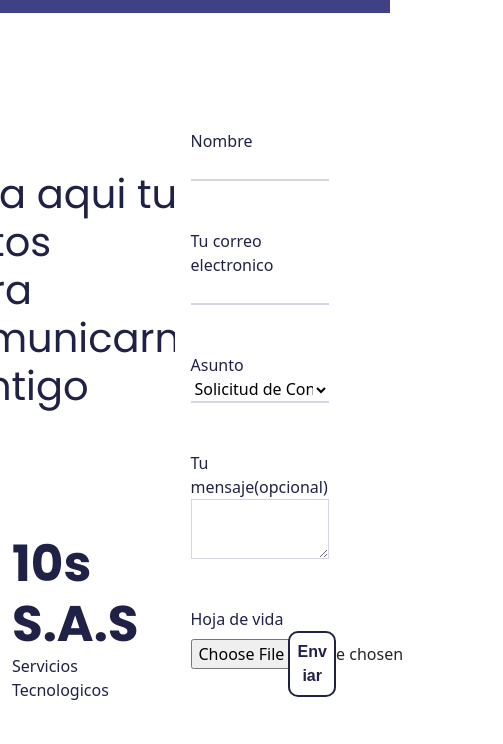
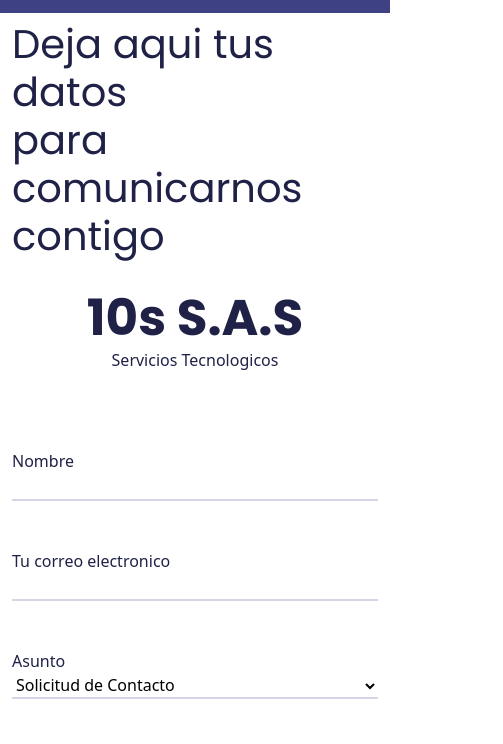
Before and after one commit to HeisenberXx/pagiina-10s-Lina, a plain HTML site: page 10S_Page/contactenos.html in a window 390 px wide. Shown: the part 72-816 px from the top of the page, 503 px wide, since content can reach past the window. Drawn offline with Linux system fonts and the light colour scheme.

Commit message:
Se modifican los Css

```diff
--- a/10S_Page/contactenos.html
+++ b/10S_Page/contactenos.html
@@ -43,7 +43,7 @@
 <body>
 
     <!-- Navigation -->
-    <nav id="navbar" class="navbar navbar-expand-lg fixed-top navbar-dark" aria-label="Main navigation" style="position: relative;">
+    <nav id="navbar" class="navbar navbar-expand-lg fixed-top navbar-dark" aria-label="Main navigation">
         <div class="container">
 
             <!-- Image Logo -->
@@ -55,7 +55,7 @@
                     <tr>
                         <td>
                             <a class="navbar-brand logo-text" href="index.html">
-                                <img class="logo" src="./assets/images/10s_circle.png" alt="about">
+                                <img class="logo" src="./assets/images/10s_circle.png" alt="about" >
                             </a>
                         </td>
                         <td>
@@ -65,12 +65,11 @@
                 </tbody>
             </table>
 
-            <button class="navbar-toggler p-0 border-0" type="button" id="navbarSideCollapse"
-                aria-label="Toggle navigation">
+            <button class="navbar-toggler p-0 border-0" type="button" aria-label="Toggle navigation">
                 <span class="navbar-toggler-icon"></span>
             </button>
 
-            <div class="navbar-collapse offcanvas-collapse" id="navbarsExampleDefault">
+            <div class="navbar-collapse offcanvas-collapse">
                 <ul class="navbar-nav ms-auto navbar-nav-scroll">
                     <li class="nav-item">
                         <a class="nav-link active" aria-current="page" href="index.html#header">Inicio</a>
@@ -93,50 +92,38 @@
                         <a class="nav-link" href="./certificaciones.html">Certificaciones</a>
                     </li>
                     <li class="nav-item">
+						<a class="nav-link" href="./casosdeexito.html">Casos de éxito</a>
+				    </li>
+                    <li class="nav-item">
                         <a class="nav-link" href="index.html#contact">Ubicación</a>
                     </li>
                     <li class="nav-item">
 						<a class="nav-link" href="./contactenos.html">Contáctenos</a>
 				    </li>
                 </ul>
-                <!--
-                    <span class="nav-item social-icons">
-                        <span class="fa-stack">
-                            <a href="#your-link">
-                                <i class="fas fa-circle fa-stack-2x"></i>
-                                <i class="fab fa-facebook-f fa-stack-1x"></i>
-                            </a>
-                        </span>
-                        <span class="fa-stack">
-                            <a href="#your-link">
-                                <i class="fas fa-circle fa-stack-2x"></i>
-                                <i class="fab fa-twitter fa-stack-1x"></i>
-                            </a>
-                        </span>
-                    </span>
-                -->
             </div> <!-- end of navbar-collapse -->
         </div> <!-- end of container -->
-    </nav> <!-- end of navbar -->
+    </nav>
+    <!-- end of navbar -->
 
     <div class="container" style="height: 79.79vh;">
         <div class="row" style="height: 100%;">
-            <div class="col-5 mt-5 mb-5">
+            <div class="col-12  col-md-5 mt-5 mb-5 primeraCol">
                 <div class="card" style="height: 80%">
                     <div class="card-body" style="display: flex; align-items: center; justify-content: center; ">
-                      <h1 style="color: #1f2147;"><aqui class="prueba">Deja aqui tus datos<br>para comunicarnos <br>contigo </h1>
+                      <h1 style="color: #1f2147;" class="prueba">Deja aqui tus datos<br>para comunicarnos <br>contigo </h1>
                     </div>
                 </div>
 
-                <h1 class="mt-2" style="display: flex; justify-content: center; margin-bottom: 0; font-size: 50px; font-weight: 600; color: #1f2147;">10s S.A.S</h1>
+                <h1 class="mt-2 nombreEmpresa" style="display: flex; justify-content: center; margin-bottom: 0; font-size: 50px; font-weight: 600; color: #1f2147;">10s S.A.S</h1>
                 <p style="display: flex; justify-content: center; color: #1f2147;">Servicios Tecnologicos</p>
             </div>
 
 
-            <div class="col-7 mt-1" style="height: 100%; ">
+            <div class="col-12  col-md-7 mt-1" style="height: 100%; ">
                 <div class="card" style="height: 100%;">
                     <div class="card-body">
-                      <div class="row mt-5 justify-content-center">
+                      <div class="row mt-5 justify-content-center formularioInicio">
                         <div class="col-12">
                             <form action="" method="post" class="formulario">
                                 <div class="row">
@@ -145,10 +132,10 @@
                                         <p for="exampleFormControlInput1" class="mt-5">Nombre</p>
                                     </div>
 
-                                    <div class="col-10">
+                                    <div class="col-12 col-md-10">
                                         <input type="text" class="border-top-0 border-start-0 border-end-0" style="outline: none; width: 100%;" id="nombre" required>
                                     </div>
-                                    <div class="col-2"></div>
+                                    <div class="col-sm-2"></div>
 
                                     <!-- Input de correo electroncico -->
 
@@ -156,10 +143,10 @@
                                         <p for="exampleFormControlInput1" class="mt-5">Tu correo electronico</p>
                                     </div>
 
-                                    <div class="col-10">
+                                    <div class="col-12 col-sm-10">
                                         <input type="email" class="border-top-0 border-start-0 border-end-0" style="outline: none; width: 100%;" id="correo" required>
                                     </div>
-                                    <div class="col-2"></div>
+                                    <div class="col-sm-2"></div>
 
                                     <!-- Asunto -->
 
@@ -168,13 +155,13 @@
                                     </div>
 
 
-                                    <div class="col-10">
+                                    <div class="col-12 col-sm-10">
                                         <select name="" id="asunto" style="width: 100%;" class="border-top-0 border-start-0 border-end-0" required>
                                             <option value="Solicitud de Contacto" selected>Solicitud de Contacto</option>
                                             <option value="Postulación Laboral">Postulación Laboral</option>
                                         </select>
                                     </div>
-                                    <div class="col-2"></div>
+                                    <div class="col-sm-2"></div>
 
                                     <!-- Mensaje -->
 
@@ -182,20 +169,20 @@
                                         <p for="exampleFormControlInput1" class="mt-5">Tu mensaje(opcional)</p>
                                     </div>
 
-                                    <div class="col-10">
+                                    <div class="col-12 col-sm-10">
                                         <textarea name="" id="mensaje" style="width: 100%; height: 100%;"></textarea>
                                     </div>
-                                    <div class="col-2"></div>
+                                    <div class="col-sm-2"></div>
 
                                     <!-- Hoja de vida -->
                                     <div class="col-10">
                                         <p for="exampleFormControlInput1" class="mt-5">Hoja de vida</p>
                                     </div>
-                                    <div class="col-6 mt-2">
+                                    <div class="col-12 col-sm-6 mt-2">
                                         <input type="file" id="file" style="border: none">
                                     </div>
 
-                                    <div class="col-6">
+                                    <div class="col-6 btn-enviar">
                                         <button style="width: 65%; border-radius: 10px;" class="boton-enviar" type="submit">Enviar</button>
                                     </div>
                                 </div>
--- a/10S_Page/css/certificaciones.css
+++ b/10S_Page/css/certificaciones.css
@@ -16,3 +16,14 @@
 .swiper-certificadosThumbs .swiper-slide-thumb-active {
   opacity: 1;
 }
+
+.card {
+  height: 100%;
+}
+
+.card-header{
+  justify-content: center;
+  display: flex;
+  height: 82.52;
+  align-items: center;
+}
--- a/10S_Page/css/contactenosNew.css
+++ b/10S_Page/css/contactenosNew.css
@@ -23,10 +23,36 @@ textarea{
     border-color: #3e418438;
 }
 
+.primeraCol{
+    margin-top: 10rem !important;
+}
+
 .prueba{
     font-family: 'Poppins', sans-serif;
     font-weight: 400;
     font-size: 40px;
+}
+
+.formularioInicio{
+    margin-top: 2.5rem !important;
+}
+
+@media (max-width: 767px){
+    .primeraCol{
+        margin-top: 5rem !important;
+    }
+
+    .formularioInicio{
+        margin-top: 1px !important;
+    }
+
+    .btn-enviar{
+        margin-top: 2rem;
+    }
+
+    .card-body{
+        padding: 0;
+    }
 }
 
 .card{
@@ -59,3 +85,9 @@ p{
     padding: 7px 7px 7px 7px;
 
 }
+
+@media (min-width: 768px) and (max-width: 1199px){
+    .prueba{
+        font-size: 30px;
+    }
+}
```
Also changed, not shown: 10S_Page/casosdeexito.html (+3 -3 lines), 10S_Page/certificaciones.html (+5 -34 lines), 10S_Page/index.html (+5 -3 lines), 10S_Page/d.html (deleted). Lines whose indentation alone changed are shown as unchanged.
